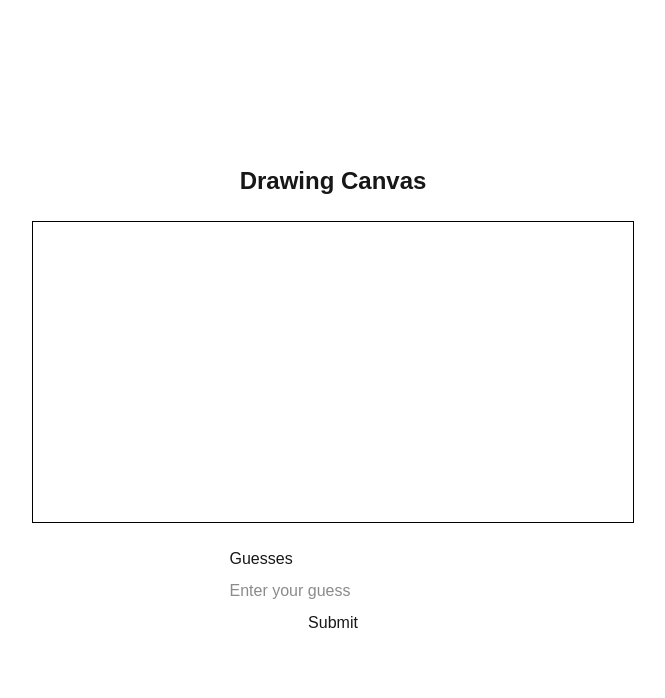
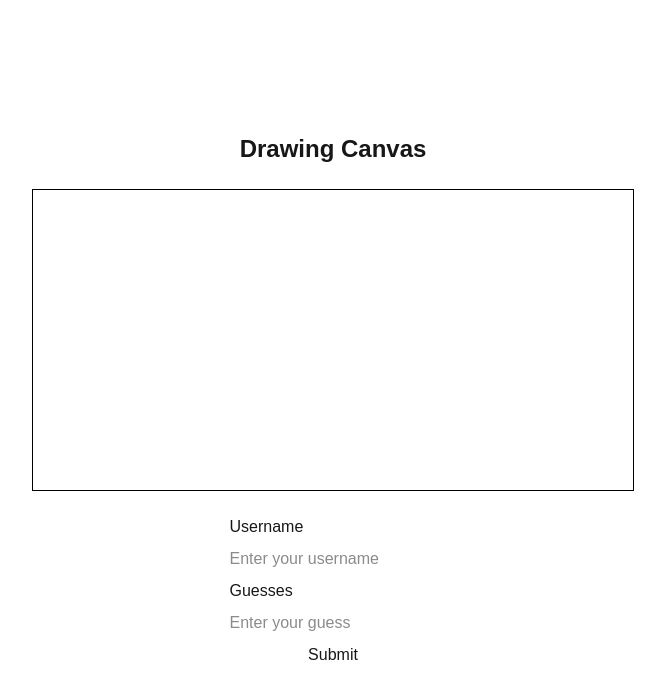
Before and after one commit to gitprakhar/shape-finder, a Next.js app: page / in a window 1280 px wide. Shown: the top 698 px of the page, without its empty margins (307-972 px from the left). Built offline with nearby package versions, Linux system fonts and the light colour scheme.

Commit message:
added username field

```diff
--- a/app/GuessForm.tsx
+++ b/app/GuessForm.tsx
@@ -6,21 +6,23 @@ interface GuessFormProps {
 }
 
 export default function GuessForm({ getImageBase64 }: GuessFormProps) {
+  const [username, setUsername] = useState("");
   const [guess, setGuess] = useState("");
   const [submitting, setSubmitting] = useState(false);
 
   const handleGuessSubmit = async (e: React.FormEvent) => {
     e.preventDefault();
-    if (!guess.trim()) return;
+    if (!guess.trim() || !username.trim()) return;
     setSubmitting(true);
     try {
       const image_base64 = getImageBase64();
       await fetch("/api/guesses", {
         method: "POST",
         headers: { "Content-Type": "application/json" },
-        body: JSON.stringify({ guess, image_base64 }),
+        body: JSON.stringify({ username, guess, image_base64 }),
       });
       setGuess("");
+      setUsername("");
     } catch {
       // Optionally handle error
     } finally {
@@ -30,6 +32,15 @@ export default function GuessForm({ getImageBase64 }: GuessFormProps) {
 
   return (
     <form onSubmit={handleGuessSubmit} style={{ display: "flex", flexDirection: "column", gap: 8, maxWidth: 300 }}>
+      <label htmlFor="username-input">Username</label>
+      <input
+        id="username-input"
+        type="text"
+        value={username}
+        onChange={e => setUsername(e.target.value)}
+        disabled={submitting}
+        placeholder="Enter your username"
+      />
       <label htmlFor="guess-input">Guesses</label>
       <input
         id="guess-input"
@@ -39,7 +50,7 @@ export default function GuessForm({ getImageBase64 }: GuessFormProps) {
         disabled={submitting}
         placeholder="Enter your guess"
       />
-      <button type="submit" disabled={submitting || !guess.trim()}>
+      <button type="submit" disabled={submitting || !guess.trim() || !username.trim()}>
         {submitting ? "Submitting..." : "Submit"}
       </button>
     </form>
```
